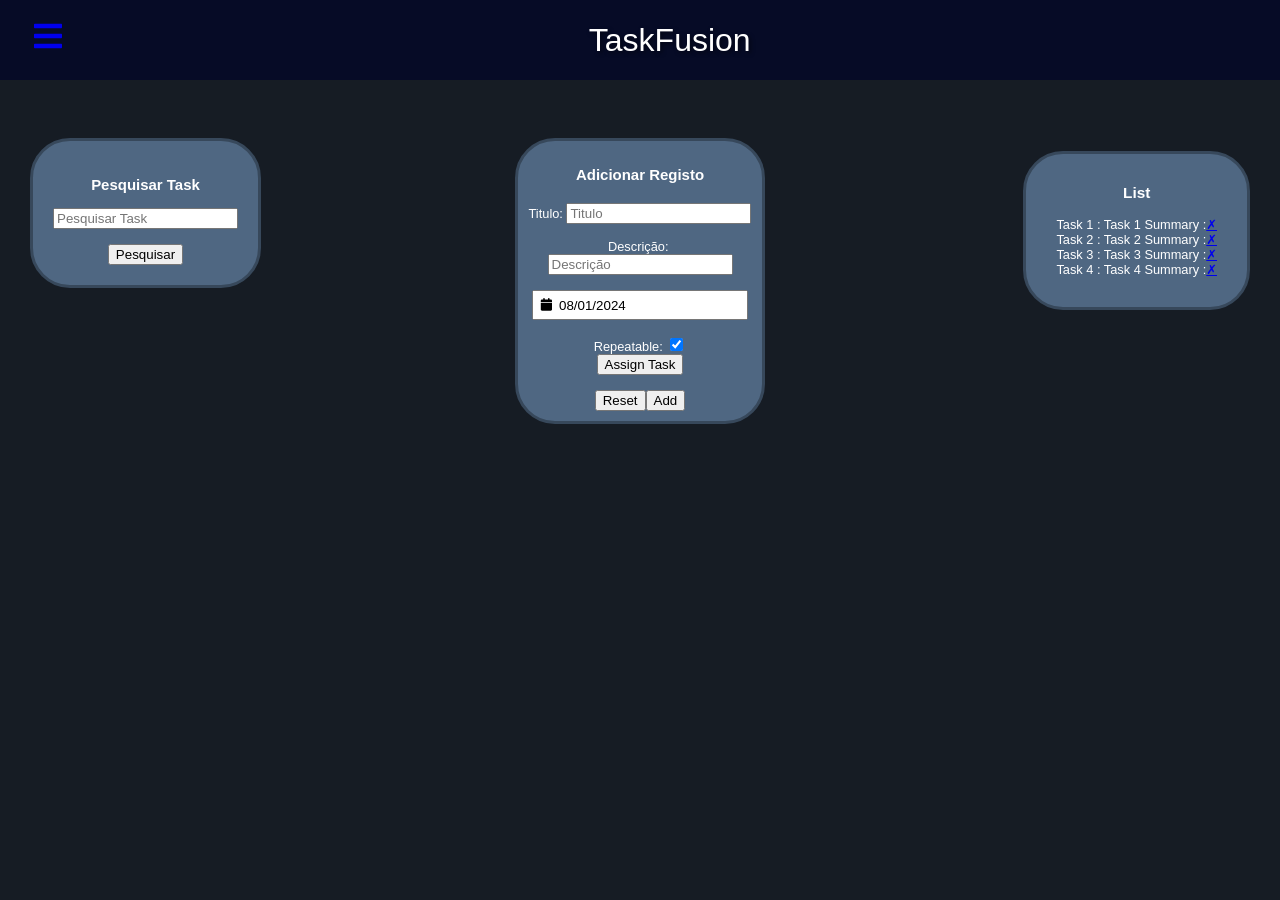
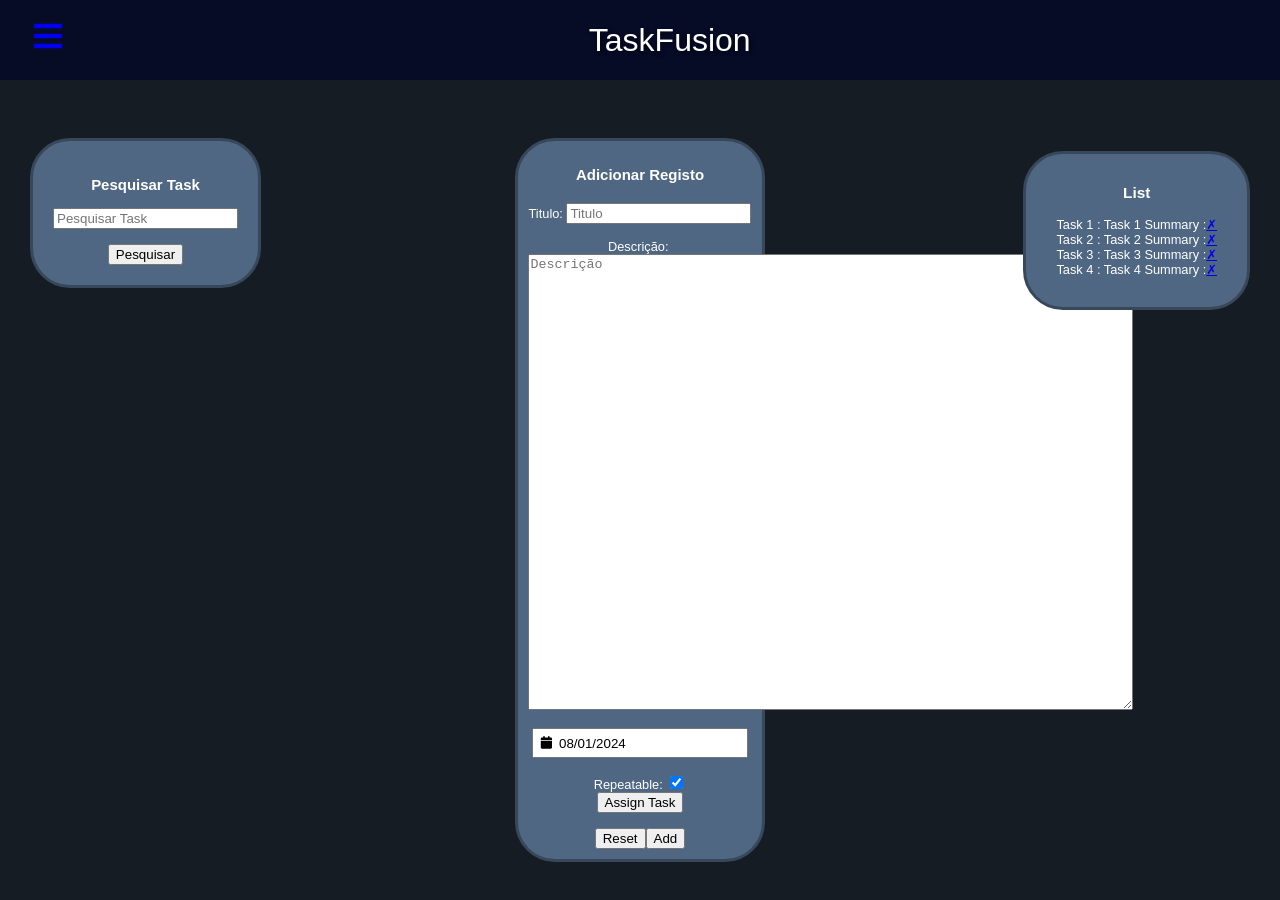
Before and after one commit to Goncalves745/TaskFusion, a React (Create React App) app: page /Grupos in a window 1280 px wide. Shown: the top 900 px of the page. Before the commit the page ends 800 px from the top, so only its background shows below. Built offline with nearby package versions, Linux system fonts and the light colour scheme.

Commit message:
textbox onde ficava o input

```diff
--- a/src/GrupoEstado.js
+++ b/src/GrupoEstado.js
@@ -124,7 +124,12 @@ export default function GrupoEstado(){
                 <br />
                 <label>
                     Descrição:&nbsp;
-                    <input type="text" placeholder="Descrição" name="regSum" />
+                    <textarea
+                    type="text"
+                    placeholder="Descrição"
+                    rows={30}
+                    cols={73}
+                    name="regSum" />
                 </label>
 
                 <br /><br />
```
